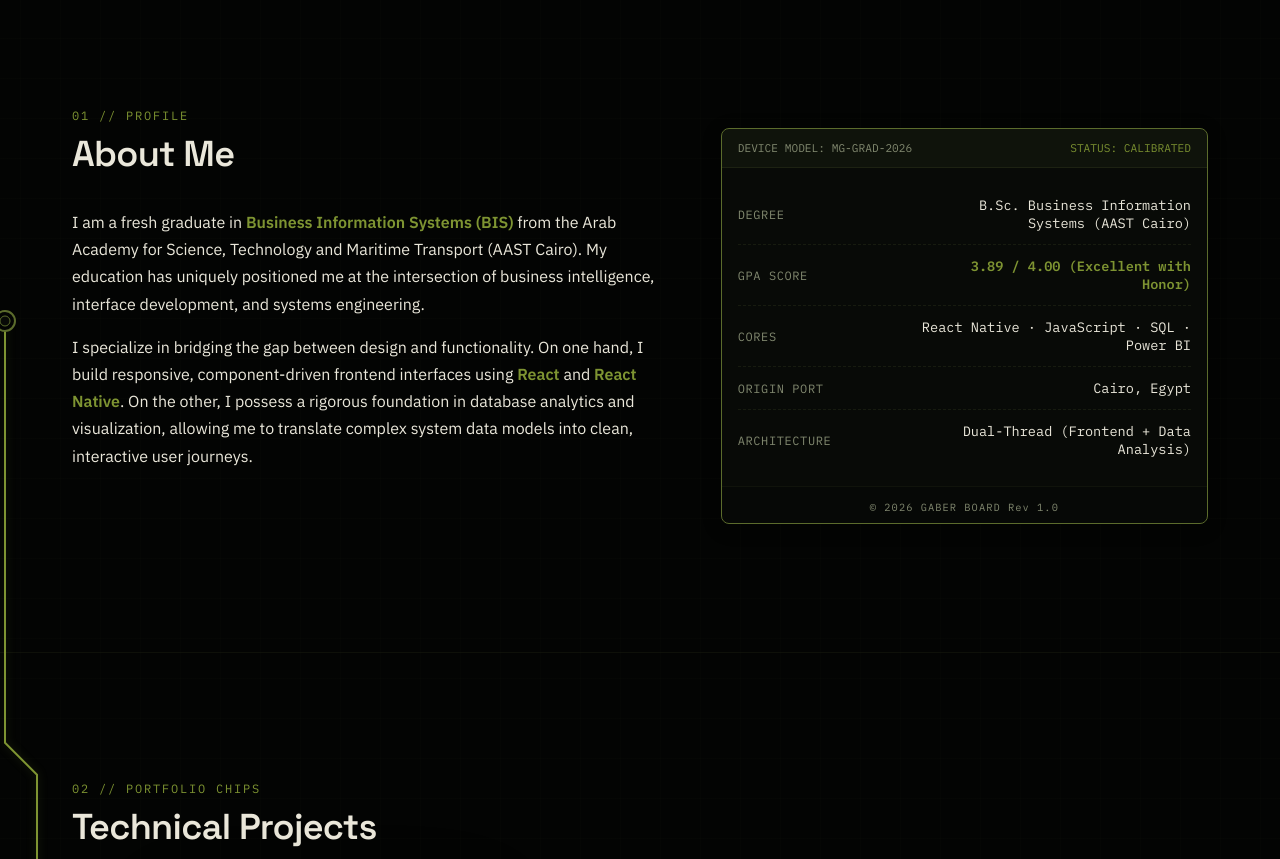
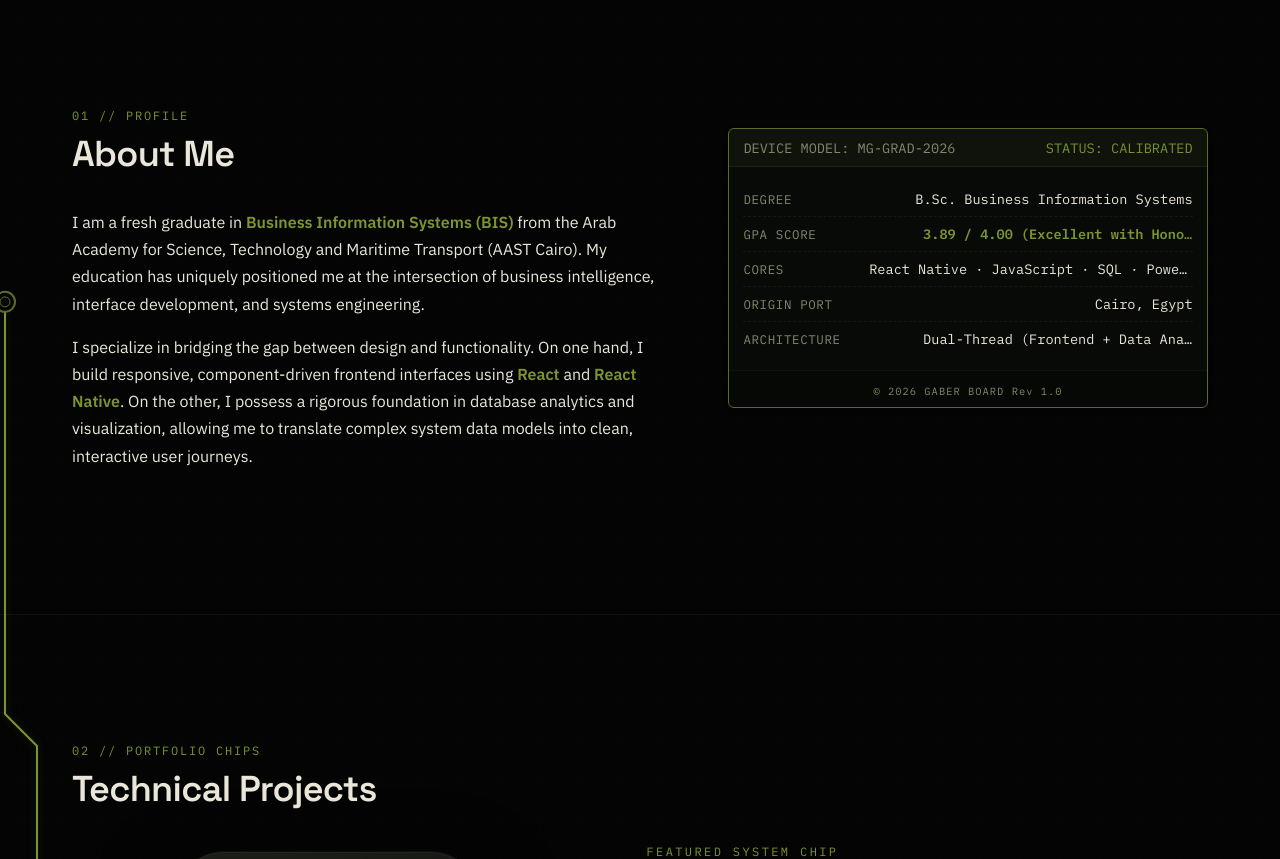
Before and after one commit to MohamedGaberJR/Mo-Portfolio, a React (Vite) app: page / in a window 1280 px wide. Shown: the part 820-1679 px from the top of the page. Built offline with nearby package versions, Linux system fonts and the light colour scheme.

Commit message:
style: enhance spec card layout and improve text presentation for degree and cores

```diff
--- a/src/components/About.css
+++ b/src/components/About.css
@@ -18,6 +18,25 @@
   .about-grid {
     grid-template-columns: 1.2fr 1fr;
     gap: var(--spacing-lg);
+  }
+
+  /* keep the specs container as the positioning context */
+  .about-specs {
+    position: static;
+  }
+
+  /* absolutely position the spec card inside the right column so it
+     doesn't affect the left paragraph width. Card stays compact but
+     text sizes are unchanged. */
+  .spec-card {
+    /* keep the card in-flow but right-aligned inside its column so it
+       doesn't overlap the left paragraph */
+    position: relative;
+    right: auto;
+    top: auto;
+    width: clamp(480px, 36vw, 640px);
+    margin: 0 0 0 auto;
+    z-index: 2;
   }
 }
 
@@ -58,10 +77,10 @@
 .spec-card {
   background-color: var(--bg-panel);
   border: 1px solid var(--olive-primary);
-  border-radius: var(--border-radius-md);
+  border-radius: 6px;
   font-family: var(--font-mono);
   overflow: hidden;
-  box-shadow: 0 4px 20px rgba(0, 0, 0, 0.2);
+  box-shadow: 0 1px 6px rgba(0, 0, 0, 0.12);
   transition: border-color var(--transition-normal);
 }
 
@@ -125,11 +144,11 @@
 
 .spec-card-header {
   background-color: rgba(107, 122, 63, 0.08);
-  padding: 0.75rem 1rem;
+  padding: 0.6rem 0.9rem;
   border-bottom: 1px solid rgba(107, 122, 63, 0.15);
   display: flex;
   justify-content: space-between;
-  font-size: 0.7rem;
+  font-size: 0.85rem;
   color: var(--text-muted);
 }
 
@@ -144,14 +163,14 @@
 }
 
 .spec-card-body {
-  padding: 1rem;
+  padding: 0.9rem;
 }
 
 .spec-row {
   display: flex;
   flex-direction: column;
-  padding: 0.75rem 0;
-  border-bottom: 1px dashed rgba(107, 122, 63, 0.15);
+  padding: 0.5rem 0;
+  border-bottom: 1px dashed rgba(107, 122, 63, 0.12);
 }
 
 .spec-row:last-child {
@@ -166,8 +185,32 @@
   }
 }
 
+/* keep the DEGREE value on a single line by giving it more room and reducing its size */
+@media (min-width: 480px) {
+  .spec-row-degree .spec-label {
+    flex-basis: 28%;
+  }
+
+  .spec-row-degree .spec-value {
+    font-size: 0.85rem;
+    flex: 1 1 auto;
+  }
+}
+
+/* keep the CORES value on one line */
+@media (min-width: 480px) {
+  .spec-row-cores .spec-label {
+    flex-basis: 28%;
+  }
+
+  .spec-row-cores .spec-value {
+    font-size: 0.85rem;
+    flex: 1 1 auto;
+  }
+}
+
 .spec-label {
-  font-size: 0.75rem;
+  font-size: 0.78rem;
   color: var(--text-muted);
   text-transform: uppercase;
   letter-spacing: 0.05em;
@@ -193,8 +236,9 @@
   .spec-value {
     text-align: right;
     flex: 1;
-    /* keep long values from overflowing the layout */
-    word-wrap: break-word;
+    white-space: nowrap;
+    overflow: hidden;
+    text-overflow: ellipsis;
   }
 }
 
@@ -206,7 +250,7 @@
 .spec-card-footer {
   background-color: rgba(0, 0, 0, 0.2);
   padding: 0.5rem 1rem;
-  border-top: 1px solid rgba(107, 122, 63, 0.1);
+    border-top: 1px solid rgba(107, 122, 63, 0.10);
   text-align: center;
 }
 
--- a/src/components/About.jsx
+++ b/src/components/About.jsx
@@ -32,15 +32,15 @@ export default function About() {
                 <span className="spec-status">STATUS: CALIBRATED</span>
               </div>
               <div className="spec-card-body">
-                <div className="spec-row">
+                <div className="spec-row spec-row-degree">
                   <span className="spec-label">DEGREE</span>
-                  <span className="spec-value">B.Sc. Business Information Systems (AAST Cairo)</span>
+                  <span className="spec-value">B.Sc. Business Information Systems</span>
                 </div>
                 <div className="spec-row">
                   <span className="spec-label">GPA SCORE</span>
                   <span className="spec-value highlight-gpa">3.89 / 4.00 (Excellent with Honor)</span>
                 </div>
-                <div className="spec-row">
+                <div className="spec-row spec-row-cores">
                   <span className="spec-label">CORES</span>
                   <span className="spec-value">React Native · JavaScript · SQL · Power BI</span>
                 </div>
```
